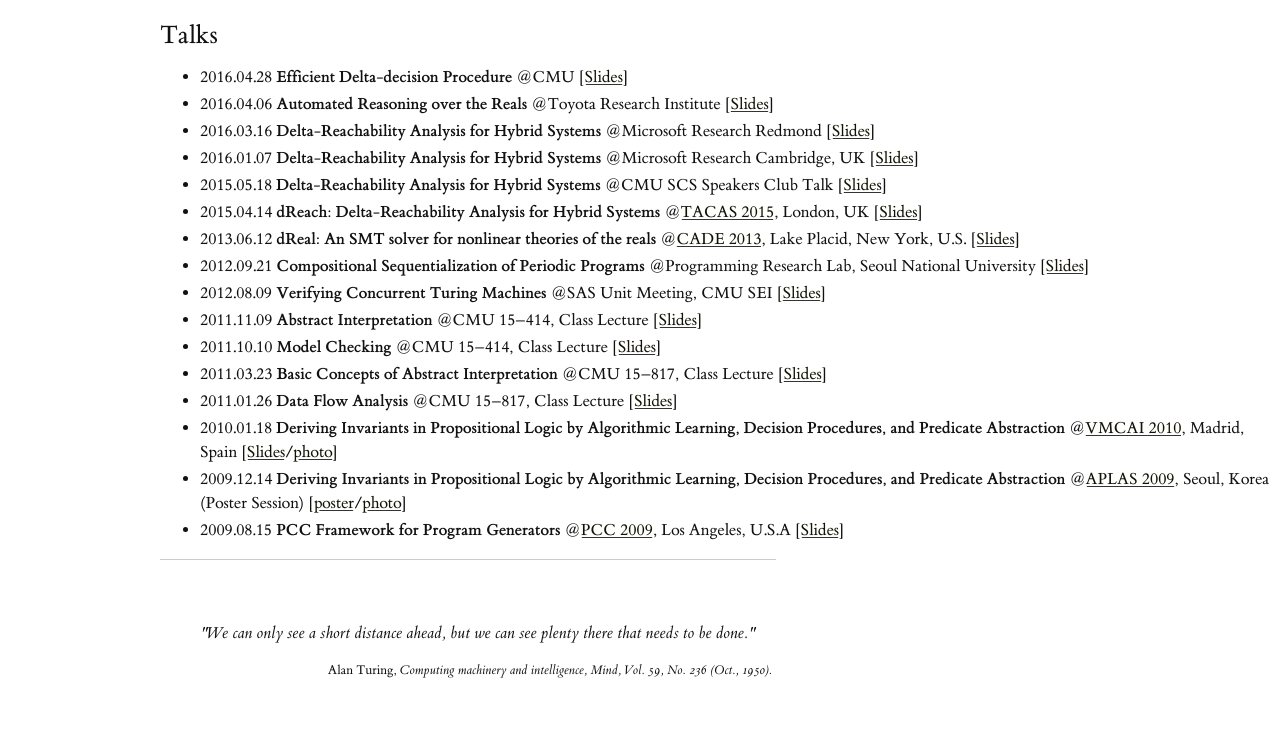
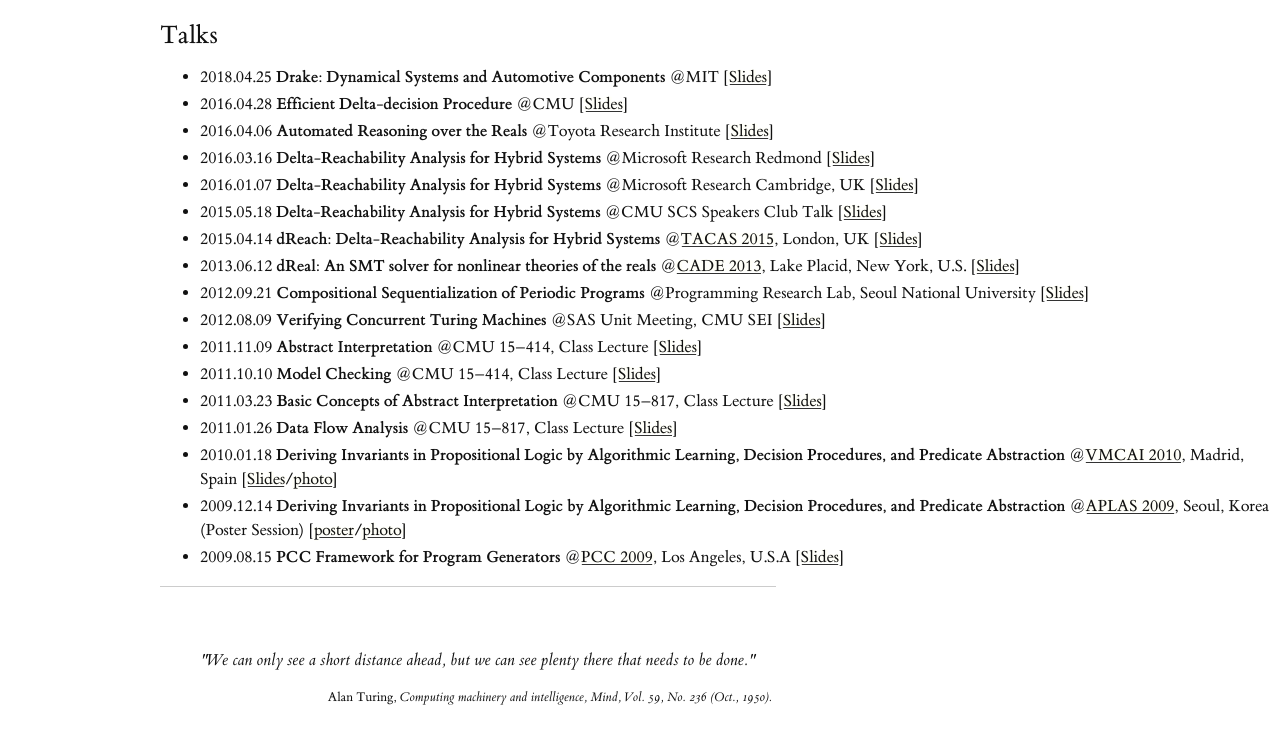
Before and after one commit to soonhokong/soonhokong.github.io, a plain HTML site: page index.html in a window 1280 px wide. Shown: the part 2675-3418 px from the top of the page. Drawn offline with nearby package versions, Linux system fonts and the light colour scheme.

Commit message:
Generate HTMLs

```diff
--- a/index.html
+++ b/index.html
@@ -320,6 +320,8 @@ Research interests: automated reasoning and its applications toward robust cyber
 <h2 id="talks">Talks</h2>
 
 <ul>
+<li> 2018.04.25 <strong>Drake: Dynamical Systems and Automotive Components</strong> @MIT
+[<a href="./talks/20180425.pdf">Slides</a>]</li>
 <li> 2016.04.28 <strong>Efficient Delta-decision Procedure</strong> @CMU
 [<a href="./talks/20160428.pdf">Slides</a>]</li>
 <li> 2016.04.06 <strong>Automated Reasoning over the Reals</strong> @Toyota Research Institute
```
